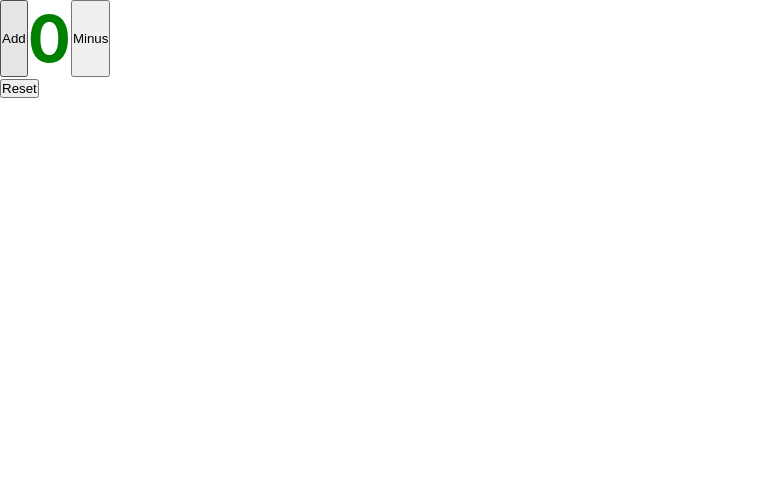
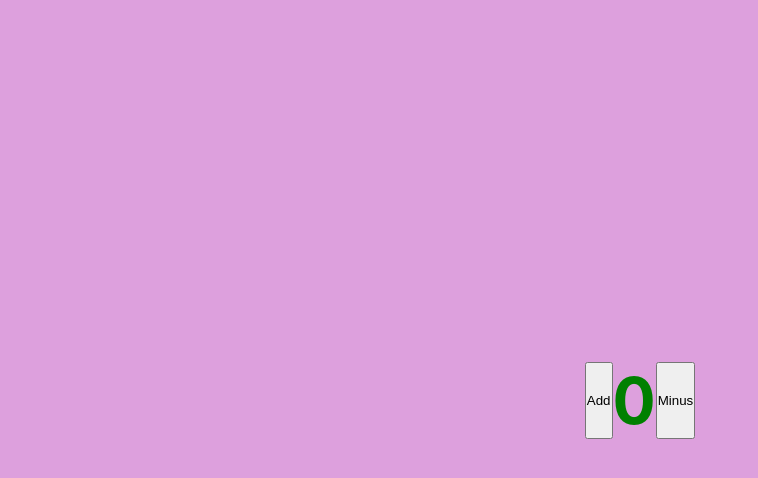
Before and after one commit to Codekazuki/jsmilga, a React (Create React App) app: page / in a window 1280 px wide. Shown: the top 478 px of the page, without its empty margins (0-758 px from the left). Built offline with nearby package versions, Linux system fonts and the light colour scheme.

Commit message:
trying out

```diff
--- a/src/App.css
+++ b/src/App.css
@@ -11,3 +11,10 @@ h1 {
 }
 .reset {
 }
+.main-container {
+  display: flex;
+  justify-content: center;
+  align-items: center;
+  height: 100vh;
+  background-color: plum;
+}
--- a/src/App.js
+++ b/src/App.js
@@ -24,9 +24,6 @@ function App() {
           <h1>{count}</h1>
           <button onClick={decrement}>Minus</button>
         </div>
-        <button className='reset' onClick={reset}>
-          Reset
-        </button>
       </div>
     </>
   );
```
